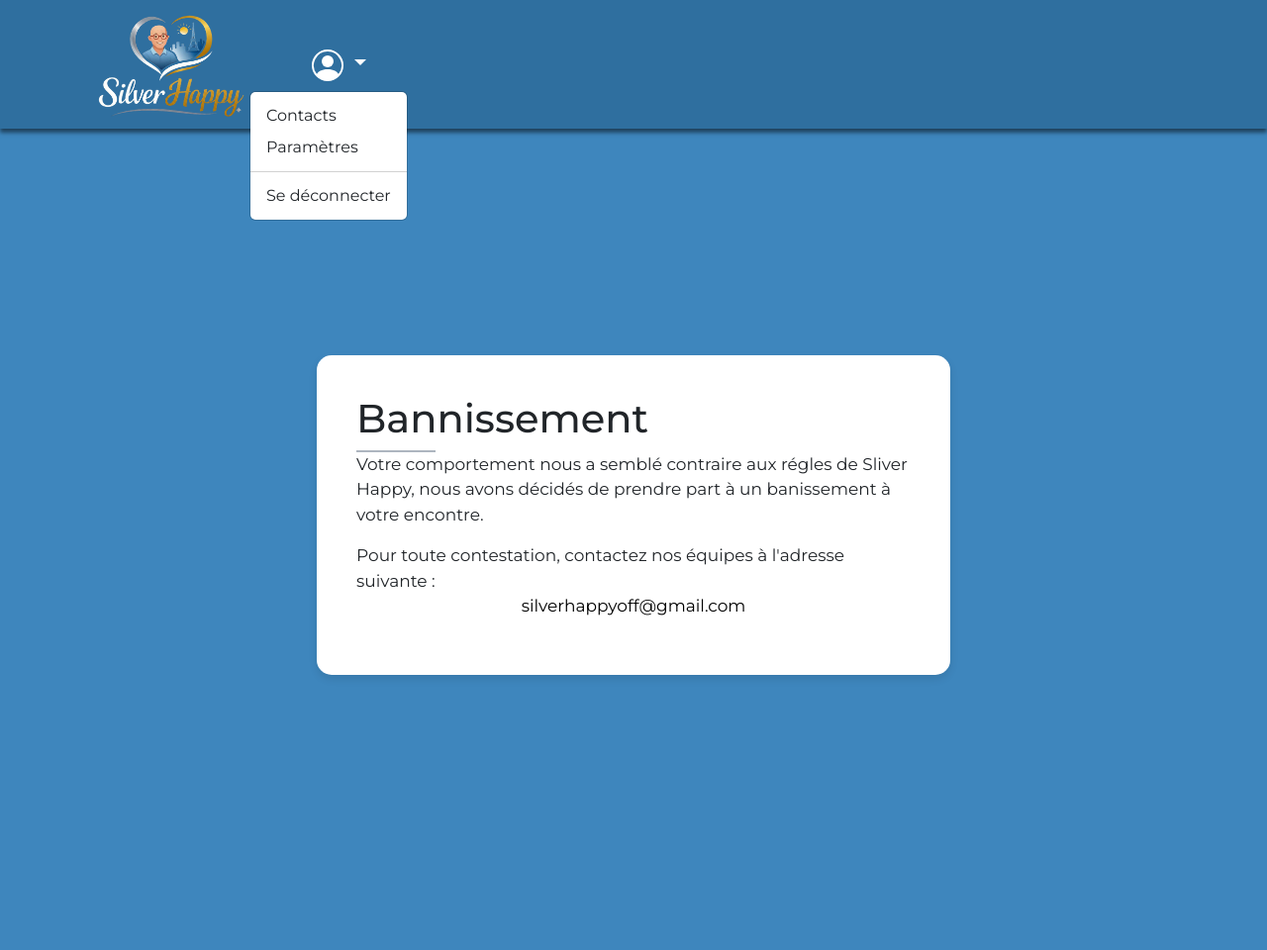
After one commit to ThOmMaS64/SilverHappyPA, a PHP site: page /ProjetAnnuel/indexBanned.php in a window 1280 px wide, after a click that opens the changed part. The commit adds this page. Shown: the whole page at 99% size. Run offline with PHP 8.4, Linux system fonts and the light colour scheme.

Commit message:
feat(front):mode d'affichage bannis -> accès et droits réduits

```diff
--- /dev/null
+++ b/includes/headerBanned.php
@@ -0,0 +1,42 @@
+<header style="<?php if(isset($_SESSION['id'])):if(isset($_SESSION['darkMode']) && $_SESSION['darkMode'] == 1):?>background-color:#2A1F1B;<?php endif;endif; ?>">
+        <nav class="navbar navbar-expand-xl">
+            <div class="container-fluid">
+
+                <a href="indexBanned.php"><img src="medias/logos/logoPourFondBleu2.png" alt="Logo Silver Happy" width="160px" class="ms-3 p-1"></a>
+
+                <button class="navbar-toggler ms-auto" type="button" data-bs-toggle="collapse" data-bs-target="#navbarSupportedContent" aria-controls="navbarSupportedContent" aria-expanded="false" aria-label="Toggle navigation">
+                    <svg xmlns="http://www.w3.org/2000/svg" width="32" height="32" fill="white" class="bi bi-list" viewBox="0 0 16 16">
+                        <path fill-rule="evenodd" d="M2.5 12a.5.5 0 0 1 .5-.5h10a.5.5 0 0 1 0 1H3a.5.5 0 0 1-.5-.5m0-4a.5.5 0 0 1 .5-.5h10a.5.5 0 0 1 0 1H3a.5.5 0 0 1-.5-.5m0-4a.5.5 0 0 1 .5-.5h10a.5.5 0 0 1 0 1H3a.5.5 0 0 1-.5-.5"/>
+                    </svg>
+                </button>
+
+                <div class="collapse navbar-collapse" id="navbarSupportedContent">
+                <ul class="navbar-nav me-auto mb-2 mb-lg-0">
+                    <li class="nav-item dropdown">
+                    <a class="nav-link dropdown-toggle" role="button" data-bs-toggle="dropdown" aria-expanded="false">
+                        <?php if(!empty($_SESSION['profilePicture'])){ ?>
+
+                            <img src="data/profils/<?php echo htmlspecialchars($_SESSION['profilePicture']); ?>" alt="Photo de profil" class="headerPicture">
+
+                        <?php }else{ ?>
+
+                            <svg xmlns="http://www.w3.org/2000/svg" width="32" height="32" fill="currentColor" class="bi bi-person-circle" viewBox="0 0 16 16">
+                                <path d="M11 6a3 3 0 1 1-6 0 3 3 0 0 1 6 0"/>
+                                <path fill-rule="evenodd" d="M0 8a8 8 0 1 1 16 0A8 8 0 0 1 0 8m8-7a7 7 0 0 0-5.468 11.37C3.242 11.226 4.805 10 8 10s4.757 1.225 5.468 2.37A7 7 0 0 0 8 1"/>
+                            </svg>
+
+                        <?php } ?>
+
+                    </a>
+                    <ul class="dropdown-menu">
+                        <li><a class="dropdown-item" href="contacts.php">Contacts</a></li>
+                        <li><a class="dropdown-item" href="parameters.php">Paramètres</a></li>
+                        <li><hr class="dropdown-divider"></li>
+                        <li><a class="dropdown-item" href="deconnexion.php">Se déconnecter</a></li>
+                    </ul>
+                    </li>
+                </ul>
+                </div>
+            </div>
+        </nav>
+</header>
--- a/includes/headerMinimalist.php
+++ b/includes/headerMinimalist.php
@@ -1,7 +1,7 @@
 <header class="headerMinimalist" style="<?php if(isset($_SESSION['id'])):if(isset($_SESSION['darkMode']) && $_SESSION['darkMode'] == 1):?>background-color:#2A1F1B;<?php endif;endif; ?>">
     <nav class="navbar navbar-expand-xl">
         <div class="container-fluid">
-            <a href="index.php">
+            <a href="<?php if(isset($_SESSION['banned']) && $_SESSION['banned'] == 1){ echo "indexBanned.php"; }else{ echo "index.php"; } ?>">
                 <img src="medias/logos/logoPourFondBleu2.png" alt="logo Silver Happy" width="160px" class="p-1">
             </a>
         </div>
--- /dev/null
+++ b/indexBanned.php
@@ -0,0 +1,21 @@
+<!DOCTYPE html>
+<html lang="en">
+
+<?php
+    $pageTitle = "Bannis";
+    include("includes/head.php");
+    include("includes/headerBanned.php");
+?>
+    <body>
+        <main>
+            <div class="backgroundPlain">
+                <div class="col-6 backgroundForm">
+                    <h1>Bannissement</h1>
+                    <div class="line"></div>
+                    <p>Votre comportement nous a semblé contraire aux régles de Sliver Happy, nous avons décidés de prendre part à un banissement à votre encontre.</p>
+                    <p>Pour toute contestation, contactez nos équipes à l'adresse suivante : <a href="mailto:silverhappy@gmail.com">silverhappyoff@gmail.com<a></p>
+                </div>
+            </div>
+        </main>
+    </body>
+</html>
--- a/traitementsPHP/putInSession.php
+++ b/traitementsPHP/putInSession.php
@@ -36,6 +36,7 @@
             $_SESSION['keyWord1'] = $response['keyWord1'];
             $_SESSION['keyWord2'] = $response['keyWord2'];
             $_SESSION['keyWord3'] = $response['keyWord3'];
+            $_SESSION['banned'] = $response['banned'];
 
             if(isset($response['tutoSeen']) && $response['tutoSeen'] != ""){
 
@@ -48,6 +49,11 @@
 
             }
 
+            if($_SESSION['banned'] == 1){
+                header("location:../indexBanned.php");
+                exit();
+            }
+
             header("location:../index.php?notif=connexion_success");
 
         }
```
Also changed, not shown: 2 other files.
